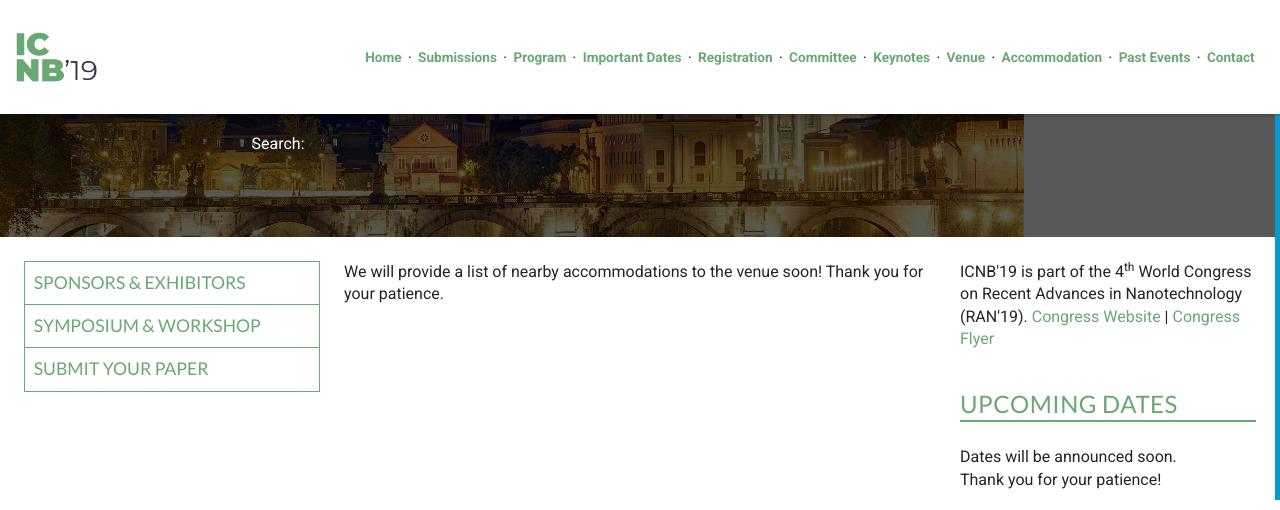
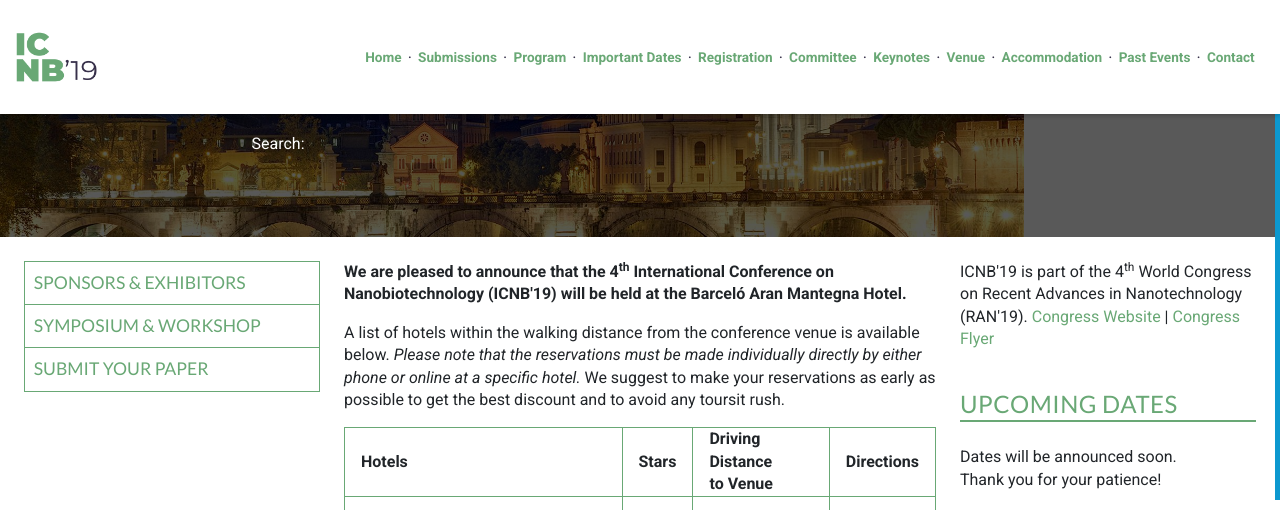
Before and after one commit to intaset/nbconference, a Jekyll site: the page built from accommodation.html, in a window 1280 px wide and 1400 px high, scrolled down 243 px, cut to the strip 0-510 px from the top of the window. Built offline with Jekyll 4.4.1, drawn with Linux system fonts in a browser that asks for light colours; nearby versions of some CDN libraries; Markdown is read by kramdown in place of the engine named in the settings; comment, search, counter and statistics services are not loaded; some of the changed text lies outside the part shown.

Commit message:
update venue and accommadation

```diff
--- a/accommodation.html
+++ b/accommodation.html
@@ -7,226 +7,257 @@ meta: A list of nearby hotels from the venue is provided along with their contac
 <a id="top"></a>
 <div class="unit unit-s-1 unit-m-1-4-1 unit-l-1-4-1">
   <div class="unit-spacer content">
-   <p class="body">We will provide a list of nearby accommodations to the venue soon! Thank you for your patience.</p>
-<!--
-    <p class="body">We are pleased to announce that the 4<sup>th</sup> International Conference on Nanobiotechnology (ICNB'19) will be held at the Novotel Budapest Centrum.  More importantly, we have collaborated with the hotel to offer our customers a reduced rate on the accommodations! Please click here for more information: Hotel Alimara Barcelona </p>
+  <!-- <p class="body">We will provide a list of nearby accommodations to the venue soon! Thank you for your patience.</p> -->
 
-   <p class="body">A list of hotels within the walking distance from the conference venue is available below. Please note that the reservations must be made individually directly by either phone or online at a specific hotel. We suggest to make your reservations as early as possible to get the best discount and to avoid any tourist rush.</p>
+<p class="body"><strong>We are pleased to announce that the 4<sup>th</sup> International Conference on Nanobiotechnology (ICNB'19) will be held at the Barceló Aran Mantegna Hotel.</strong></p>
+
+<p class="body">A list of hotels within the walking distance from the conference venue is available below. <i>Please note that the reservations must be made individually directly by either phone or online at a specific hotel.</i> We suggest to make your reservations as early as possible to get the best discount and to avoid any toursit rush.</p>
 
 <table class="accommodation">
   <thead>
     <tr>
     <td><b>Hotels</b></td>
-    <td><b>Google Map Direction</b></td>
-    <td><b>Walking Distance</b></td>
+    <td><b>Stars</b></td>
+    <td><b>Driving Distance <br>to Venue</b></td>
+     <td><b>Directions</b></td>
     </tr>
     </thead>
     <tbody>
   <tr>
-    <td><a href="#Novotel" class="body-link">Hotel Novotel Budapest Centrum</a></td>
+    <td><a href="#Barceló_Aran_Mantegna" class="body-link">Barceló Aran Mantegna</a></td>
+     <td>4 &#9733;</td>
       <td>-</td>
       <td>-</td>
     </tr>
 
     <tr>
-    <td><a href="#1" class="body-link">Hotel Nemzeti Budapest - MGallery Collection</a></td>
-      <td><a href="https://goo.gl/maps/s8h7ufP8iDp" class="body-link">https://goo.gl/maps/s8h7ufP8iDp</a></td>
-      <td>2 Min.</td>
+    <td><a href="#Barceló_Aran_Park" class="body-link">Barceló Aran Park</a></td>
+     <td>4 &#9733;</td>
+     <td>12 mins</td>
+      <td><a href="https://goo.gl/maps/T5LfPBXkb8o" class="body-link" target="_blank">Directions</a></td>
     </tr>
 
     <tr>
-    <td><a href="#2" class="body-link">Atrium Fashion Hotel</a></td>
-      <td><a href="https://goo.gl/maps/SWRe1mLANeH2" class="body-link">https://goo.gl/maps/SWRe1mLANeH2</a></td>
-      <td>2 Min.</td>
+    <td><a href="#Sheraton_Roma_Hotel_&_Conference_Center_4*" class="body-link">Sheraton Roma Hotel & Conference Center </a></td>
+     <td>4 &#9733;</td>
+      <td>10 mins</td>
+      <td><a href="https://goo.gl/maps/dYjKJZPx1Dt" class="body-link" target="_blank">Directions</a></td>
     </tr>
 
     <tr>
-    <td><a href="#3" class="body-link">Boscolo Budapest</a></td>
-      <td><a href="https://goo.gl/maps/Zq57vRKdzWJ2" class="body-link">https://goo.gl/maps/Zq57vRKdzWJ2</a></td>
-      <td>3 Min.</td>
+    <td><a href="#Hotel_Area_Roma_4*" class="body-link">Hotel Area Roma </a></td>
+     <td>4 &#9733;</td>
+     <td>8 mins</td>
+      <td><a href="https://goo.gl/maps/9ikFpY95cTF2" class="body-link" target="_blank">Directions</a></td>
     </tr>
 
     <tr>
-    <td><a href="#4" class="body-link">Hotel Ibis Budapest City</a></td>
-      <td><a href="https://goo.gl/maps/86vwcufwiTy" class="body-link">https://goo.gl/maps/86vwcufwiTy</a></td>
-      <td>3 Min.</td>
+    <td><a href="#Hotel_Pulitzer_Roma_4*" class="body-link">Hotel Pulitzer Roma </a></td>
+     <td>4 &#9733;</td>
+      <td>8 mins</td>
+      <td><a href="https://goo.gl/maps/GQC2dTpieEz" class="body-link" target="_blank">Directions</a></td>
     </tr>
 
     <tr>
-    <td><a href="#5" class="body-link">Courtyard Budapest City Center</a></td>
-      <td><a href="https://goo.gl/maps/etQac3D67tz" class="body-link">https://goo.gl/maps/etQac3D67tz</a></td>
-      <td>4 Min.</td>
+    <td><a href="#Hotel_Saint_Paul_4*" class="body-link">Hotel Saint Paul </a></td>
+     <td>4 &#9733;</td>
+     <td>10 mins</td>
+      <td><a href="https://goo.gl/maps/SkH6SegEMWB2" class="body-link" target="_blank">Directions</a></td>
     </tr>
 
     <tr>
-    <td><a href="#6" class="body-link">The Three Corners Hotel Bristol Budapest</a></td>
-      <td><a href="https://goo.gl/maps/T6nsMKTtFz22" class="body-link">https://goo.gl/maps/T6nsMKTtFz22</a></td>
-      <td>5 Min.</td>
+    <td><a href="#BV_Oly_Hotel_4*" class="body-link">BV Oly Hotel </a></td>
+     <td>4 &#9733;</td>
+      <td>6 mins</td>
+      <td><a href="https://goo.gl/maps/NSaeVSGEYWv" class="body-link" target="_blank">Directions</a></td>
     </tr>
 
     <tr>
-    <td><a href="#7" class="body-link">Elit Hotel</a></td>
-      <td><a href="https://goo.gl/maps/WXQEQchZiBp" class="body-link">https://goo.gl/maps/WXQEQchZiBp</a></td>
-      <td>5 Min.</td>
+    <td><a href="#Hotel_Caravel_4*" class="body-link">Hotel Caravel </a></td>
+     <td>4 &#9733;</td>
+     <td>6 mins</td>
+      <td><a href="https://goo.gl/maps/iMv77zyGMQm" class="body-link" target="_blank">Directions</a></td>
     </tr>
 
     <tr>
-    <td><a href="#8" class="body-link">Queen's Court Hotel &amp; Residence</a></td>
-      <td><a href="https://goo.gl/maps/zNRCPX9y7Jv" class="body-link">https://goo.gl/maps/zNRCPX9y7Jv</a></td>
-      <td>9 Min.</td>
+    <td><a href="#Hotel_Piccadilly_Roma_3*" class="body-link">Hotel Piccadilly Roma </a></td>
+     <td>3 &#9733;</td>
+       <td>11 mins</td>
+      <td><a href="https://goo.gl/maps/V1eX6eA1PC22" class="body-link" target="_blank">Directions</a></td>
     </tr>
 
     <tr>
-    <td><a href="#9" class="body-link">Corinthia Hotel Budapest</a></td>
-      <td><a href="https://goo.gl/maps/TxrcrRsCHB32" class="body-link">https://goo.gl/maps/TxrcrRsCHB32</a></td>
-      <td>9 Min.</td>
+    <td><a href="#Hotel_Re_Di_Roma_3*" class="body-link">Hotel Re Di Roma</a></td>
+     <td>3 &#9733;</td>
+      <td>16 mins</td>
+      <td><a href="https://goo.gl/maps/SBKJBk8Wz972" class="body-link" target="_blank">Directions</a></td>
+    </tr>
+
+    <tr>
+    <td><a href="#Hotel_Pyramid_2*" class="body-link">Hotel Pyramid</a></td>
+     <td>2 &#9733;</td>
+      <td>13 mins</td>
+      <td><a href="https://goo.gl/maps/jftKGNSFjiw" class="body-link" target="_blank">Directions</a></td>
     </tr>
 
   </tbody>
 </table><br>
 
-<span class="anchor" id="Novotel"></span>
+<span class="anchor" id="Barceló_Aran_Mantegna"></span>
 <div class="bottom-border">
-<p class="body bold">Hotel Novotel Budapest Centrum | 4 Stars</p>
-<p class="body"><b>Address:</b> Budapest, Rákóczi út 43-45, 1088 Hungary</p>
+<p class="body bold">Barceló Aran Mantegna | 4 Stars</p>
+<p class="body"><b>Address:</b> Via Andrea Mantegna, 130, 00147 Roma, Italy</p>
 
-<p class="body">For making reservations, please call: +36 1 477 5300<br>
-<b>Group Discount:</b> Information will be provided soon.</p>
+<p class="body">For making reservations, please call: +39 06 989 521<br>
+<!-- <b>Group Discount:</b> Mention the conference to receive a Clarion discount. --></p>
 
-<p class="body"><b>To reserve a room:</b> please download and fill out the <a href="../NovotelBudapestBookingForm_ASET.pdf" class="body-link">Booking Form</a> and send directly to the hotel email address mentioned on the form.</p>
+<p class="body">For more information regarding the hotel and reservations, please visit the link below:</p>
 
-<p class="body">For more information regarding the hotel, please visit the link below:</p>
-
-<a href="http://www.novotel.com/gb/hotel-3560-novotel-budapest-centrum/index.shtml" class="body-link">www.novotel.com/gb/hotel-3560-novotel-budapest-centrum</a>
-
-<a href="#top" class="top">TOP</a>
-</div><br>
-
-<span class="anchor" id="9"></span>
-<div class="bottom-border">
-<p class="body bold">Corinthia Hotel Budapest | 5 Stars</p>
-<p class="body"><b>Address:</b> ERZSÉBET KÖRÚT 43-49 BUDAPEST H-1073</p>
-
-<p class="body">For making reservations, please call: +36 1 479 4000 </p>
-
-<p class="body">For more information regarding this hotel or to book online, please visit the link below:</p>
-
-<a href="http://www.corinthia.com/hotels/budapest/?gclid=Cj0KEQjwt763BRDZx_Xg3-Pv2cABEiQAoDfeGOjY3e-ucw7r0JT1o6N7buHK-TI2qdhD3DKyVG9ltrgaAuBc8P8HAQ" class="body-link">www.corinthia.com/hotels/budapest</a>
-
-<a href="#top" class="top">TOP</a>
-</div><br>
-
-<span class="anchor" id="3"></span>
-<div class="bottom-border">
-<p class="body bold">Boscolo Budapest | 5 Stars</p>
-<p class="body"><b>Address:</b> Erzsébet krt. 9/11 - 1073 Budapest, Hungary</p>
-
-<p class="body">For making reservations, please call: +36 1 886 61 11</p>
-
-<p class="body">For more information regarding this hotel and making online reservation, please visit the link below:</p>
-
-<a href="http://budapest.boscolohotels.com/" class="body-link">www.budapest.boscolohotels.com</a>
-
-<a href="#top" class="top">TOP</a>
-</div><br>
-
-<span class="anchor" id="8"></span>
-<div class="bottom-border">
-<p class="body bold">Queen's Court Hotel &amp; Residence | 5 Stars</p>
-<p class="body"><b>Address:</b> 1074 Budapest, Dob Street 63., Budapest, Hungary</p>
-
-<p class="body">For making reservations, please call: +36 1 882 3000</p>
-
-<p class="body">For more information regarding this hotel and making online reservation, please visit the link below:</p>
-
-<a href="http://www.queenscourthotelbudapest.com" class="body-link">www.queenscourthotelbudapest.com</a>
-
-<a href="#top" class="top">TOP</a>
-</div><br>
-
-<span class="anchor" id="1"></span>
-<div class="bottom-border">
-<p class="body bold">Hotel Nemzeti Budapest - MGallery Collection | 4 Stars</p>
-<p class="body"><b>Address:</b> Jozsef Krt. 4 1088, Budapest, Hungary</p>
-
-<p class="body">For making reservations, please call: (+36) 1 477 4500</p>
-
-<p class="body">For more information regarding this hotel and making online reservation, please visit the link below:</p>
-
-<a href="http://hotel-nemzeti-budapest.hu/en/" class="body-link">www.hotel-nemzeti-budapest.hu</a>
-
-<a href="#top" class="top">TOP</a>
-</div><br>
-
-<span class="anchor" id="5"></span>
-<div class="bottom-border">
-<p class="body bold">Courtyard Budapest City Center | 4 Stars</p>
-<p class="body"><b>Address:</b> Jozsef krt. 5, Budapest, H-1088 Hungary</p>
-
-<p class="body">For making reservations, please call: +36 1 327 5100</p>
-
-<p class="body">For more information regarding this hotel and making online reservation, please visit the link below:</p>
-
-<a href="http://www.marriott.com/hotels/travel/budcy-courtyard-budapest-city-center/" class="body-link">www.marriott.com/hotels/travel/budcy-courtyard-budapest-city-center/</a>
-
-<a href="#top" class="top">TOP</a>
-</div><br>
-
-<span class="anchor" id="2"></span>
-<div class="bottom-border">
-<p class="body bold">Atrium Fashion Hotel | 4 Stars</p>
-<p class="body"><b>Address:</b> Csokonai u 14. 1081 Budapest, Hungary</p>
-
-<p class="body">For making reservations, please call: +36 1 299 0777</p>
-
-<p class="body">For more information regarding this hotel and making online reservation, please visit the link below:</p>
-
-<a href="http://www.atriumhotelbudapest.com/en/" class="body-link">www.atriumhotelbudapest.com</a>
-
-<a href="#top" class="top">TOP</a>
-</div><br>
-
-<span class="anchor" id="6"></span>
-<div class="bottom-border">
-<p class="body bold">The Three Corners Hotel Bristol Budapest | 4 Stars</p>
-<p class="body"><b>Address:</b> Kenyérmező utca 4., 1081 Budapest, Hungary</p>
-
-<p class="body">For making reservations, please call: +36 1 7991100</p>
-
-<p class="body">For more information regarding this hotel and making online reservation, please visit the link below:</p>
-
-<a href="http://threecorners.com/hotels/hotel-bristol/" class="body-link">www.threecorners.com/hotels/hotel-bristol</a>
-
-<a href="#top" class="top">TOP</a>
-</div><br>
-
-<span class="anchor" id="4"></span>
-<div class="bottom-border">
-<p class="body bold">Hotel Ibis Budapest City | 3 Stars</p>
-<p class="body"><b>Address:</b> Akacfa u. 1-3, 1072, Budapest Hungary</p>
-
-<p class="body">For making reservations, please call: +36 1 478 3050</p>
-
-<p class="body">For more information regarding this hotel and making online reservation, please visit the link below:</p>
-
-<a href="http://www.accorhotels.com/gb/hotel-1681-ibis-budapest-city/index.shtml" class="body-link">www.accorhotels.com/gb/hotel-1681-ibis-budapest-city</a>
-
-<a href="#top" class="top">TOP</a>
-</div><br>
-
-<span class="anchor" id="7"></span>
-<div class="bottom-border">
-<p class="body bold">Elit Hotel | 3 Stars</p>
-<p class="body"><b>Address:</b> 1081 Budapest, Rákóczi út 67., Hungary</p>
-
-<p class="body">For making reservations, please call: +36 1 785 8095</p>
-
-<p class="body">For more information regarding this hotel and making online reservation, please visit the link below:</p>
-
-<a href="http://www.elithotel.hu/index.php" class="body-link">www.elithotel.hu</a>
+<a href="http://www.barcelo.com" class="body-link">www.barcelo.com</a>
 
 <a href="#top" class="top">TOP</a>
 </div>
-		 -->
+
+<span class="anchor" id="Barceló_Aran_Park"></span>
+<div class="bottom-border">
+<p class="body bold">Barceló Aran Park | 4 Stars</p>
+<p class="body"><b>Address:</b> Via Riccardo Forster, 24, 00143 Roma, Italy</p>
+
+<p class="body">For making reservations, please call: +39 06 5107 2135</p>
+
+<p class="body">For more information regarding the hotel and reservations, please visit the link below:</p>
+
+<a href="http://www.barcelo.com" class="body-link">www.barcelo.com</a>
+
+<a href="#top" class="top">TOP</a>
+</div>
+
+<span class="anchor" id="Sheraton_Roma_Hotel_&_Conference_Center_4*"></span>
+<div class="bottom-border">
+<p class="body bold">Sheraton Roma Hotel & Conference Center | 4 Stars</p>
+<p class="body"><b>Address:</b> Viale del Pattinaggio, 100, 00144 Roma, Italy</p>
+
+<p class="body">For making reservations, please call: +39 06 54531</p>
+
+<p class="body">For more information regarding the hotel and reservations, please visit the link below:</p>
+
+<a href="http://www.sheratonrome.com" class="body-link">www.sheratonrome.com</a>
+
+<a href="#top" class="top">TOP</a>
+</div>
+
+<span class="anchor" id="Hotel_Area_Roma_4*"></span>
+<div class="bottom-border">
+<p class="body bold">Hotel Area Roma | 4 Stars</p>
+<p class="body"><b>Address:</b> Via del Forte Ostiense, 21, 00146 Roma, Italy</p>
+
+<p class="body">For making reservations, please call: +39 06 594 3183</p>
+
+<p class="body">For more information regarding the hotel and reservations, please visit the link below:</p>
+
+<a href="http://www.hotelarearoma.it" class="body-link">www.hotelarearoma.it</a>
+
+<a href="#top" class="top">TOP</a>
+</div>
+
+<span class="anchor" id="Hotel_Pulitzer_Roma_4*"></span>
+<div class="bottom-border">
+<p class="body bold">Hotel Pulitzer Roma | 4 Stars</p>
+<p class="body"><b>Address:</b> Via Guglielmo Marconi, 905, 00146 Roma, Italy</p>
+
+<p class="body">For making reservations, please call: +39 06 598 591</p>
+
+<p class="body">For more information regarding the hotel and reservations, please visit the link below:</p>
+
+<a href="http://www.hotelpulitzer.it" class="body-link">www.hotelpulitzer.it</a>
+
+<a href="#top" class="top">TOP</a>
+</div>
+
+<span class="anchor" id="Hotel_Saint_Paul_4*"></span>
+<div class="bottom-border">
+<p class="body bold">Hotel Saint Paul | 4 Stars</p>
+<p class="body"><b>Address:</b> Via Vito Volterra, 43, 00146 Roma, Italy</p>
+
+<p class="body">For making reservations, please call: +39 06 559 1911</p>
+
+<p class="body">For more information regarding the hotel and reservations, please visit the link below:</p>
+
+<a href="https://www.hotelius.com" class="body-link">www.hotelius.com</a>
+
+<a href="#top" class="top">TOP</a>
+</div>
+
+<span class="anchor" id="BV_Oly_Hotel_4*"></span>
+<div class="bottom-border">
+<p class="body bold">BV Oly Hotel | 4 Stars</p>
+<p class="body"><b>Address:</b> Via del Santuario Regina degli Apostoli, 36, 00145 Roma, Italy</p>
+
+<p class="body">For making reservations, please call: +39 06 594 441</p>
+
+<p class="body">For more information regarding the hotel and reservations, please visit the link below:</p>
+
+<a href="http://www.olyhotel.it" class="body-link">www.olyhotel.it</a>
+
+<a href="#top" class="top">TOP</a>
+</div>
+
+<span class="anchor" id="Hotel_Caravel_4*"></span>
+<div class="bottom-border">
+<p class="body bold">Hotel Caravel | 4 Stars</p>
+<p class="body"><b>Address:</b> Via Cristoforo Colombo, 124, 00147 Roma, Italy</p>
+
+<p class="body">For making reservations, please call: +39 06 518 0789</p>
+
+<p class="body">For more information regarding the hotel and reservations, please visit the link below:</p>
+
+<a href="http://www.hotelcaravel.it" class="body-link">www.hotelcaravel.it</a>
+
+<a href="#top" class="top">TOP</a>
+</div>
+
+<span class="anchor" id="Hotel_Piccadilly_Roma_3*"></span>
+<div class="bottom-border">
+<p class="body bold">Hotel Piccadilly Roma | 3 Stars</p>
+<p class="body"><b>Address:</b> Via Magna Grecia, 122, 00183 Roma, Italy</p>
+
+<p class="body">For making reservations, please call: +39 06 7047 4858</p>
+
+<p class="body">For more information regarding the hotel and reservations, please visit the link below:</p>
+
+<a href="http://www.hotelpiccadillyroma.it" class="body-link">www.hotelpiccadillyroma.it</a>
+
+<a href="#top" class="top">TOP</a>
+</div>
+
+<span class="anchor" id="Hotel_Re_Di_Roma_3*"></span>
+<div class="bottom-border">
+<p class="body bold">Hotel Re Di Roma | 3 Stars</p>
+<p class="body"><b>Address:</b> Via Vercelli, 21, 00182 Roma, Italy</p>
+
+<p class="body">For making reservations, please call: +39 06 7030 2501</p>
+
+<p class="body">For more information regarding the hotel and reservations, please visit the link below:</p>
+
+<a href="http://www.hotelrediroma.com" class="body-link">www.hotelrediroma.com</a>
+
+<a href="#top" class="top">TOP</a>
+</div>
+
+<span class="anchor" id="Hotel_Pyramid_2*"></span>
+<div class="bottom-border">
+<p class="body bold">Hotel Pyramid | 2 Stars</p>
+<p class="body"><b>Address:</b> Via dei Magazzini Generali, 4, 00154 Roma, Italy</p>
+
+<p class="body">For making reservations, please call: +39 06 578 0009</p>
+
+<p class="body">For more information regarding the hotel and reservations, please visit the link below:</p>
+
+<a href="http://www.hotelpyramid.it" class="body-link">www.hotelpyramid.it</a>
+
+<a href="#top" class="top">TOP</a>
+</div>
+
+
   </div>
   </div>
--- a/venue.html
+++ b/venue.html
@@ -4,27 +4,47 @@ title: ICNB'19 - Conference Venue
 meta: The venue information is provided here for the conference.
 ---
 
+
 <div class="unit unit-s-1 unit-m-1-4-1 unit-l-1-4-1">
   <div class="unit-spacer content">
+  <!--<p class="body">The venue of the conference will be announced shortly! Thank you for your patience.</p>-->
 
-  <p class="body">The venue of the conference will be announced shortly! Thank you for your patience.</p>
-  <!--<p class="body">We are pleased to announce that the 4<sup>th</sup> International Conference on Nanobiotechnology (ICNB'19) will be held in Budapest, Hungary, on April 10 - 12, 2018 at the Novotel Budapest Centrum.</p>
+    <p class="body"><strong>We are pleased to announce that the 4<sup>th</sup> International Conference on Nanobiotechnology (ICNB'19) will be held in Italy, Rome on April 2019 at the Barceló Aran Mantegna.</strong></p>
 
-   <p class="body">Art nouveau style Novotel Budapest  Centrum is located in the city centre with easy access. Enjoy 4-star comfort in  sound-proof, air-conditioned rooms with tea/coffee making facilities. Café  Palace restaurant await our guests with live piano music, Hungarian and  International tastes. The hotel offers free entrance into a fitness room, jacuzzi,  and sauna. Free WiFi is available in the entire Hotel.  For information on how to reserve a room,  please see the <a href="/accommodation/#Novotel" class="body-link">accomodation page</a>. </p>
- <p class="body">
-  Metro, trams and buses are on your  doorstep. Novotel Budapest Centrum is close to Keleti Railway station as well  to Blaha Lujza square on Pest side of Budapest. With easy access to public  transportation, you can quickly reach the Danube River, shopping areas of  Budapest, the Syma congress centre, Hungexpo exhibition field, or the Budapest  Arena concert hall. Restaurants with international kitchen and excellent bars,  pubs can be found in close proximity of the Hotel.</p>
- <p class="body">For more information on Novotel  Budapest Centrum, please visit:</p>
-
-<center><a href="http://www.accorhotels.com/gb/hotel-3560-novotel-budapest-centrum/index.shtml" target="_blank" class="body-link"><img src="../img/novotel_logo.png" class="flex-sponsor"></a></center>
+  <h3>Barceló Aran Mantegna</h3>
+<p class="body">The Barceló Aran Mantegna is located in EUR-Garbatella, Rome's business district, surrounded by green spaces and very close to the city's new exhibition centre, the Nuova Fiera di Roma. The hotel's location ensures that it is always peaceful, but it is also well-connected to the city centre and Fiumicino and Ciampino international airports. There is a bus stop nearby which links the hotel to the centre of Rome, as well as all kinds of shops, banks, restaurants, and cafés.</p>
 
 
- <p class="body">Often described as the "Little  Paris of Middle Europe", Budapest is famous not only for the monuments  reflecting its own 1,000-year-old culture, but also for the relics of others  who settled here. Remains from both Roman occupation and much later ruled by the  Turks can still be seen in the city. After the Ottoman Empire the union with  Austria has a particular influence on the city's form and style.</p>
- <p class="body">The capital has two sides, Buda and  Pest, stretching along the banks of the Danube, representing two different  characters of the city.<br>
-  Suburban Buda and its historic castle  district offer medieval streets and houses, museums, caves and Roman ruins. The  dynamic Pest side boasts the largest parliament building in Europe, riverside  promenades, flea markets, bookstores, antique stores and café houses.</p>
-  <p class="body">
-  Budapest has a lot to offer. Museums  and galleries, churches and synagogues, palaces and historic buildings, baths  and pools are presented together with the influence of Secession in the city.</p>
- <p class="body">For more information on Budapest,  please visit: <a href="http://www.budapest.com" class="body-link">www.budapest.com</a>. </p>
--->
+
+<p class="body">For more information on the Barceló Aran Mantegna, please visit: <a href="https://www.barcelo.com/en-us/hotels/italy/rome/barcelo-aran-mantegna/" target="_blank" class="body-link">https://www.barcelo.com</a>.</p>
+
+
+<center><a href="https://www.barcelo.com/en-us/hotels/italy/rome/barcelo-aran-mantegna/" target="_blank" class="body-link"><img src="../img/Logo-Barcelo_BHR_pos.png"
+ width="30%"></a></center>
+
+<center>
+<p class="body">
+<strong>Barceló Aran Mantegna</strong><br>
+<a target="_blank" href="https://goo.gl/maps/r2QEgrojMjr" class="body-link">Via Andrea Mantegna, 130<br>
+00147 Roma, Italia </a><br>
+Tel: +39 06 989 521 <br>
+Email: aranmantegna@barcelo.com<br>
+<a href="https://www.barcelo.com/en-us/hotels/italy/rome/barcelo-aran-mantegna/" target="_blank" class="body-link">www.barcelo.com </a>
+</p>
+</center>
+
+<br>
+<h3>ROME</h3>
+
+<center><a href="http://www.turismoroma.it" target="_blank" class="body-link"><img src="../img/header.jpg" class="flex-img"></a></center>
+<br>
+
+<p class="body">Rome, Italy’s capital, is a sprawling, cosmopolitan city with nearly 3,000 years of globally influential art, architecture and culture on display. Ancient ruins such as the Forum and the Colosseum evoke the power of the former Roman Empire. Vatican City, headquarters of the Roman Catholic Church, has St. Peter’s Basilica and the Vatican Museums, which house masterpieces such as Michelangelo’s Sistine Chapel frescoes. </p>
+
+<p class="body">Rome can be reached very easily via its airports (Leonardo da Vinci and Ciampino), by rail (the two large stations, Termini and Tiburtina), and even by sea (the ports of Ostia, Fiumicino and Civitavecchia). </p>
+
+<p class="body">For more information on Rome, please visit <b><i><a href="http://www.turismoroma.it" target="_blank" class="body-link">Turismoroma</a></i></b>, the city’s tourist portal.</p>
+
 
   </div>
   </div>
```
Also changed, not shown: img/Logo-Barcelo_BHR_pos.png (added), 3 other files. Lines whose indentation alone changed are shown as unchanged.
